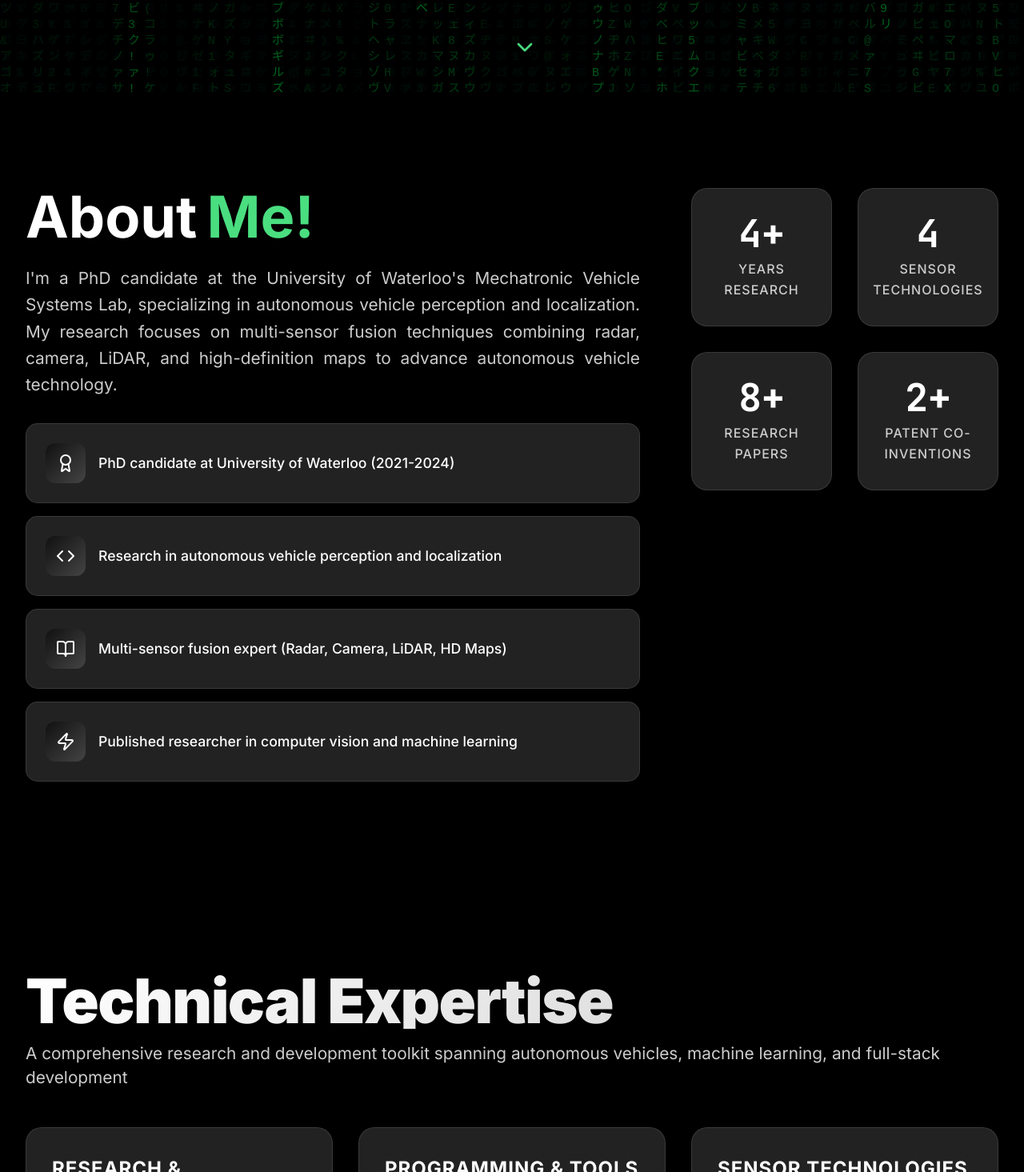
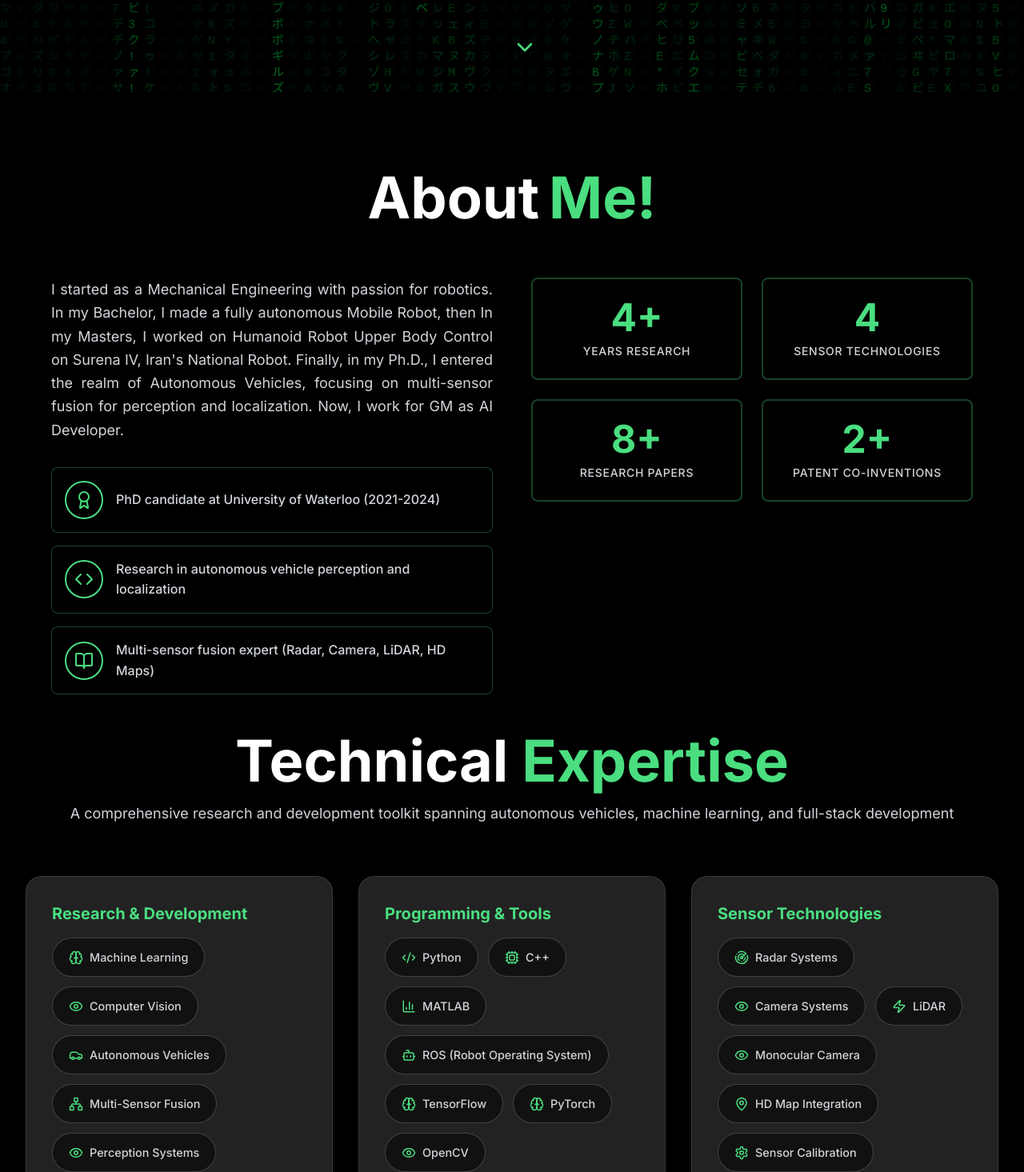
Before and after one commit to aalghooneh/Personal-Portfolio, a React (Create React App) app in the folder frontend/: page / in a window 1280 px wide. Shown: the part 685-2150 px from the top of the page at 80% size. Built offline with nearby package versions, Linux system fonts and the light colour scheme.

Commit message:
I think I fucked it up

```diff
--- a/frontend/src/App.css
+++ b/frontend/src/App.css
@@ -1015,7 +1015,6 @@ html {
 /* Projects Section with sophisticated animations */
 .projects-section {
   padding: 120px 0;
-  background: var(--bg-primary);
   position: relative;
 }
 
--- a/frontend/src/components/About.jsx
+++ b/frontend/src/components/About.jsx
@@ -32,38 +32,89 @@ const About = () => {
   }, []);
 
   return (
-    <section id="about" className="about-section bg-black bg-opacity-60" ref={sectionRef}>
-      <div className="container">
-        <div className="about-content">
-          <div className="about-text">
-            <div className="flex flex-row space-x-3">
-                <h2 className="text-5xl lg:text-7xl font-bold mb-6 leading-tight ">About</h2>
-                <h2 className="text-5xl lg:text-7xl font-bold mb-6 leading-tight text-green-400"> Me!</h2>
+    <section
+      id="about"
+      className="min-h-screen bg-black py-20 relative overflow-hidden"
+      ref={sectionRef}
+    >
+      {/* Scroll target positioned above the title */}
+      <div className="absolute top-16"></div>
+
+      {/* Dark overlay for consistency */}
+      <div className="absolute inset-0 bg-black bg-opacity-70"  style={{ zIndex: 1 }}>
+        <div className="container mx-auto px-4 relative z-10">
+          <div className="max-w-6xl mx-auto">
+            {/* Section Title */}
+            <div className="text-center mb-16">
+              <div className="flex flex-row justify-center items-center space-x-3 pt-24">
+                <h2 className="text-5xl lg:text-7xl font-bold leading-tight text-white">About</h2>
+                <h2 className="text-5xl lg:text-7xl font-bold leading-tight text-green-400">Me!</h2>
               </div>
-            <p className="about-description animate-on-scroll text-justify">{about.description}</p>
+            </div>
 
-            <div className="about-highlights">
+            <div className="grid lg:grid-cols-2 gap-12 items-start">
+              {/* Left Column - Description and Highlights */}
+              <div className="space-y-8">
+                <p className="text-gray-300 text-justify text-lg leading-relaxed animate-on-scroll">
+                  {about.description}
+                </p>
+
+                <div className="space-y-4">
                   {about.highlights.map((highlight, index) => (
-                <div key={index} className="highlight-item animate-on-scroll">
-                  <div className="highlight-icon">
+                    <div
+                      key={index}
+                      className="flex items-center space-x-4 p-4 rounded-lg border border-green-400/30 bg-black/50 hover:bg-green-400/10 hover:border-green-400 transition-all duration-300 animate-on-scroll group"
+                    >
+                      <div className="flex-shrink-0 w-12 h-12 rounded-full border-2 border-green-400 flex items-center justify-center text-green-400 group-hover:bg-green-400 group-hover:text-black transition-all duration-300">
                         {iconMap[index]}
                       </div>
-                  <span className="highlight-text">{highlight}</span>
+                      <span className="text-gray-300 group-hover:text-white transition-colors duration-300 font-medium">
+                        {highlight}
+                      </span>
                     </div>
                   ))}
                 </div>
               </div>
 
-          <div className="about-stats">
+              {/* Right Column - Stats */}
+              <div className="grid grid-cols-2 gap-6">
                 {about.stats.map((stat, index) => (
-              <div key={index} className="stat-item animate-on-scroll">
-                <div className="stat-value">{stat.value}</div>
-                <div className="stat-label">{stat.label}</div>
+                  <div
+                    key={index}
+                    className="text-center p-6 rounded-lg border-2 border-green-400/30 bg-black/50 hover:border-green-400 hover:bg-green-400/10 transition-all duration-300 animate-on-scroll group hover:scale-105 transform"
+                  >
+                    <div className="text-4xl lg:text-5xl font-bold text-green-400 mb-2 group-hover:text-green-300 transition-colors duration-300">
+                      {stat.value}
+                    </div>
+                    <div className="text-gray-300 group-hover:text-white transition-colors duration-300 font-medium uppercase tracking-wider text-sm">
+                      {stat.label}
+                    </div>
                   </div>
                 ))}
               </div>
             </div>
           </div>
+        </div>
+      </div>
+
+      <style>{`
+        .animate-on-scroll {
+          opacity: 0;
+          transform: translateY(30px);
+          transition: opacity 0.8s ease-out, transform 0.8s ease-out;
+        }
+
+        .animate-on-scroll.visible {
+          opacity: 1;
+          transform: translateY(0);
+        }
+
+        .animate-on-scroll:nth-child(1) { transition-delay: 0.1s; }
+        .animate-on-scroll:nth-child(2) { transition-delay: 0.2s; }
+        .animate-on-scroll:nth-child(3) { transition-delay: 0.3s; }
+        .animate-on-scroll:nth-child(4) { transition-delay: 0.4s; }
+        .animate-on-scroll:nth-child(5) { transition-delay: 0.5s; }
+      `}</style>
     </section>
   );
 };
--- a/frontend/src/components/Experience.jsx
+++ b/frontend/src/components/Experience.jsx
@@ -26,8 +26,8 @@ const Experience = () => {
 
   return (
     <section id="experience" className="experience-section" ref={sectionRef}>
-      <div className="container">
-        <h2 className="section-title animate-on-scroll">Professional Journey</h2>
+      <div className="container" style={{ zIndex: 3 }}>
+        <h2 className="section-title animate-on-scroll text-white">Professional Journey</h2>
         <p className="section-subtitle animate-on-scroll">
           From academic research to practical innovation in autonomous systems
         </p>
--- a/frontend/src/components/Hero.jsx
+++ b/frontend/src/components/Hero.jsx
@@ -133,7 +133,7 @@ const Hero = () => {
 
               <div className="mb-6 space-y-2">
                 <div className="flex items-center space-x-2">
-                  <span className="text-green-300 text-lg font-semibold">Ph.D. @ Robotics • University of Waterloo</span>
+                  <span className="text-green-300 text-lg font-semibold">Ph.D. @ Mechatronics • University of Waterloo</span>
                 </div>
                 <span className="text-green-300 text-lg font-semibold">LLMs • Multi-Sensor Fusion • Computer Vision</span>
               </div>
--- a/frontend/src/components/Projects.jsx
+++ b/frontend/src/components/Projects.jsx
@@ -26,10 +26,10 @@ const Projects = () => {
   }, []);
 
   return (
-    <section id="projects" className="projects-section" ref={sectionRef}>
-      <div className="container">
-        <h2 className="section-title animate-on-scroll">Featured Research & Projects</h2>
-        <p className="section-subtitle animate-on-scroll">
+    <section id="projects" className="projects-section " ref={sectionRef}>
+      <div className="container bg-black bg-opacity-70" style={{ zIndex: 3 }}>
+        <h2 className="section-title animate-on-scroll text-white">Featured Research & Projects</h2>
+        <p className="section-subtitle animate-on-scroll text-green-400">
           Showcasing the intersection of academic research and practical implementation
         </p>
 
--- a/frontend/src/components/Skills.jsx
+++ b/frontend/src/components/Skills.jsx
@@ -89,17 +89,21 @@ const Skills = () => {
   }, []);
 
   return (
-    <section id="skills" className="skills-section bg-black bg-opacity-60 z-10" ref={sectionRef}>
-      <div className="container ">
-        <h2 className="section-title animate-on-scroll">Technical Expertise</h2>
-        <p className="section-subtitle animate-on-scroll">
+    <section id="skills" className="min-h-screen bg-black py-20 relative overflow-hidden" ref={sectionRef}>
+      {/* Dark overlay for consistency */}
+      <div className="absolute inset-0 bg-black bg-opacity-70" style={{ zIndex: 1 }}>
+        <div className="container mx-auto px-4 relative z-10">
+          <h2 className="text-5xl lg:text-7xl font-bold leading-tight text-white text-center mb-4 animate-on-scroll">
+            Technical <span className="text-green-400">Expertise</span>
+          </h2>
+          <p className="text-gray-300 text-lg text-center mb-16 animate-on-scroll">
             A comprehensive research and development toolkit spanning autonomous vehicles, machine learning, and full-stack development
           </p>
 
           <div className="skills-grid">
             {skills.categories.map((category, index) => (
               <div key={index} className="skill-category animate-on-scroll">
-              <h3 className="category-title">{category.title}</h3>
+                <h3 className="text-green-400 text-xl font-bold mb-4">{category.title}</h3>
                 <div className="skills-list">
                   {category.skills.map((skill, skillIndex) => (
                     <div
@@ -110,10 +114,10 @@ const Skills = () => {
                         animationDelay: `${(index * 0.1 + skillIndex * 0.05)}s`
                       }}
                     >
-                    <div className="skill-icon">
+                      <div className="skill-icon text-green-400">
                         {getSkillIcon(skill)}
                       </div>
-                    <span className="skill-name">{skill}</span>
+                      <span className="skill-name text-gray-300">{skill}</span>
                     </div>
                   ))}
                 </div>
@@ -121,6 +125,7 @@ const Skills = () => {
             ))}
           </div>
         </div>
+      </div>
     </section>
   );
 };
--- a/frontend/src/mock/realData.js
+++ b/frontend/src/mock/realData.js
@@ -1,12 +1,14 @@
 export const realData = {
   about: {
     title: "About Me",
-    description: "I'm a PhD candidate at the University of Waterloo's Mechatronic Vehicle Systems Lab, specializing in autonomous vehicle perception and localization. My research focuses on multi-sensor fusion techniques combining radar, camera, LiDAR, and high-definition maps to advance autonomous vehicle technology.",
+    description: `I started as a Mechanical Engineering with passion for robotics. In my Bachelor, I made a fully autonomous Mobile Robot, then
+    In my Masters, I worked on Humanoid Robot Upper Body Control on Surena IV, Iran's National Robot.
+    Finally, in my Ph.D., I entered the realm of Autonomous Vehicles, focusing on multi-sensor fusion
+    for perception and localization. Now, I work for GM as AI Developer.`,
     highlights: [
       "PhD candidate at University of Waterloo (2021-2024)",
       "Research in autonomous vehicle perception and localization",
       "Multi-sensor fusion expert (Radar, Camera, LiDAR, HD Maps)",
-      "Published researcher in computer vision and machine learning"
     ],
     stats: [
       { label: "Years Research", value: "4+" },
```
Lines whose indentation alone changed are shown as unchanged.
